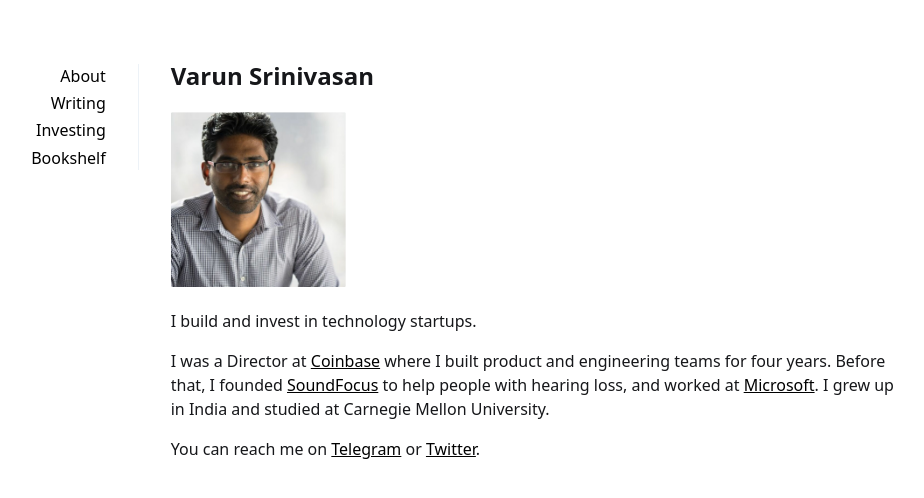
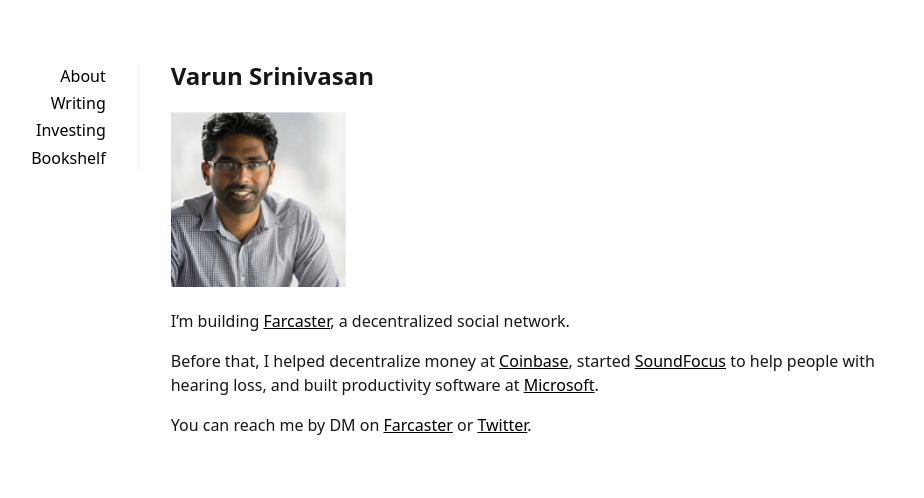
Before and after one commit to varunsrin/varunsrin.github.io, a Jekyll site: the page built from _pages/index.md, in a window 1280 px wide. Shown: the top 498 px of the page, without its empty margins (182-1106 px from the left). Built offline with Jekyll 4.4.1, drawn with Linux system fonts in a browser that asks for light colours.

Commit message:
update: bio, bookshelf, jekyll (#20)
* update bio

* update bookshelf

* upgrade jekyll

```diff
--- a/_pages/index.md
+++ b/_pages/index.md
@@ -6,8 +6,8 @@ image: /assets/layout/varun.png
 <img src="/assets/layout/varun.png" width="175" height="175" />
 
 
-I build and invest in technology startups.
+I'm building [Farcaster](https://www.farcaster.xyz/){:target="_blank"}, a decentralized social network.
 
-I was a Director at [Coinbase](http://www.coinbase.com/){:target="_blank"} where I built product and engineering teams for four years. Before that, I founded [SoundFocus](https://techcrunch.com/2013/08/14/yc-backed-soundfocus-launches-with-an-app-for-2020-hearing-with-mysterious-hardware-on-the-way/){:target="_blank"} to help people with hearing loss, and worked at [Microsoft](https://www.microsoft.com/){:target="_blank"}. I grew up in India and studied at Carnegie Mellon University.
+Before that, I helped decentralize money at [Coinbase](http://www.coinbase.com/){:target="_blank"}, started [SoundFocus](https://techcrunch.com/2013/08/14/yc-backed-soundfocus-launches-with-an-app-for-2020-hearing-with-mysterious-hardware-on-the-way/){:target="_blank"} to help people with hearing loss, and built productivity software at [Microsoft](https://www.microsoft.com/){:target="_blank"}.
 
-You can reach me on [Telegram](https://t.me/varunsrin){:target="_blank"} or [Twitter](https://www.twitter.com/varunsrin){:target="_blank"}.
+You can reach me by DM on [Farcaster](https://warpcast.com/){:target="_blank"} or [Twitter](https://www.twitter.com/varunsrin){:target="_blank"}.
```
Also changed, not shown: _pages/bookshelf.md (+2 -0 lines), Gemfile.lock.
